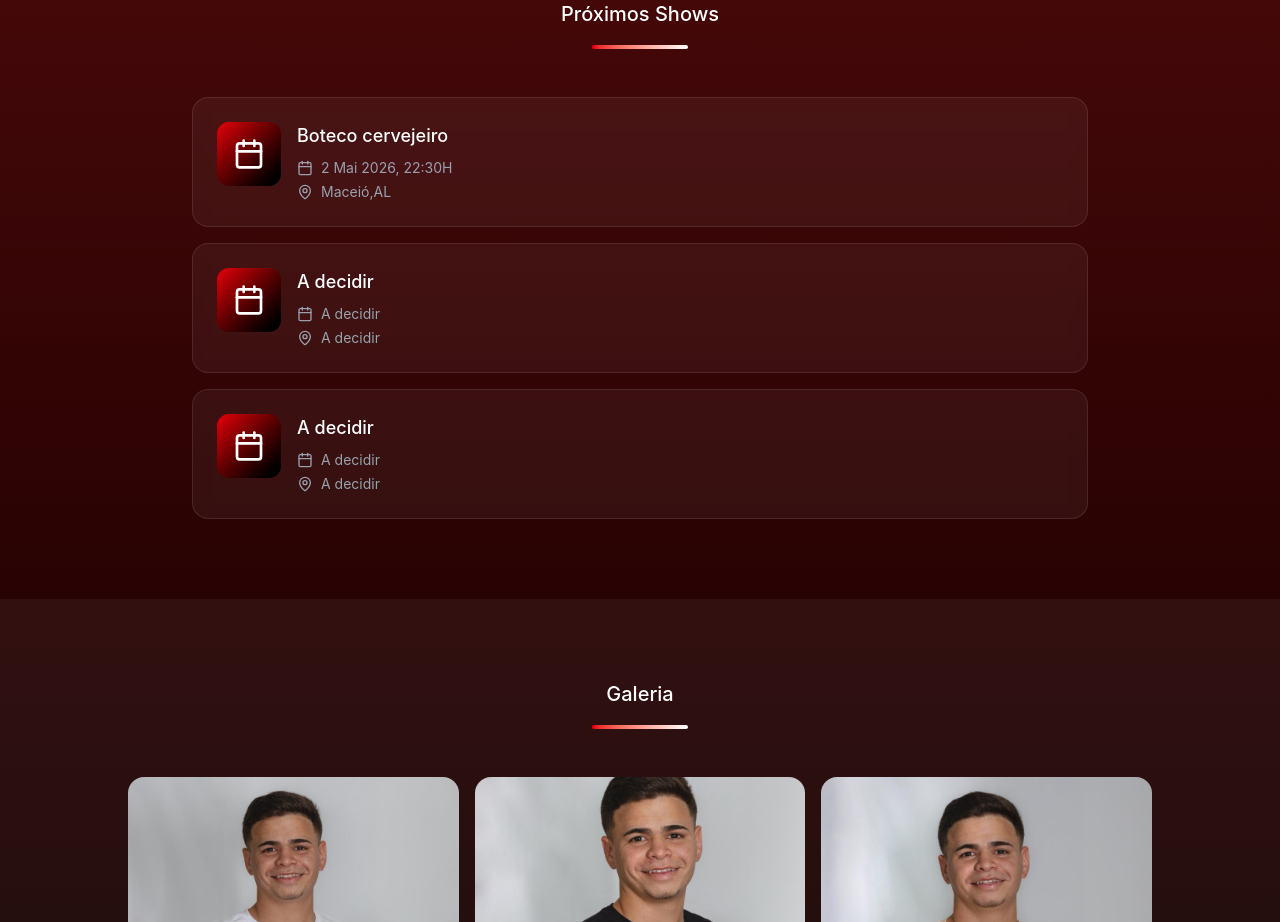
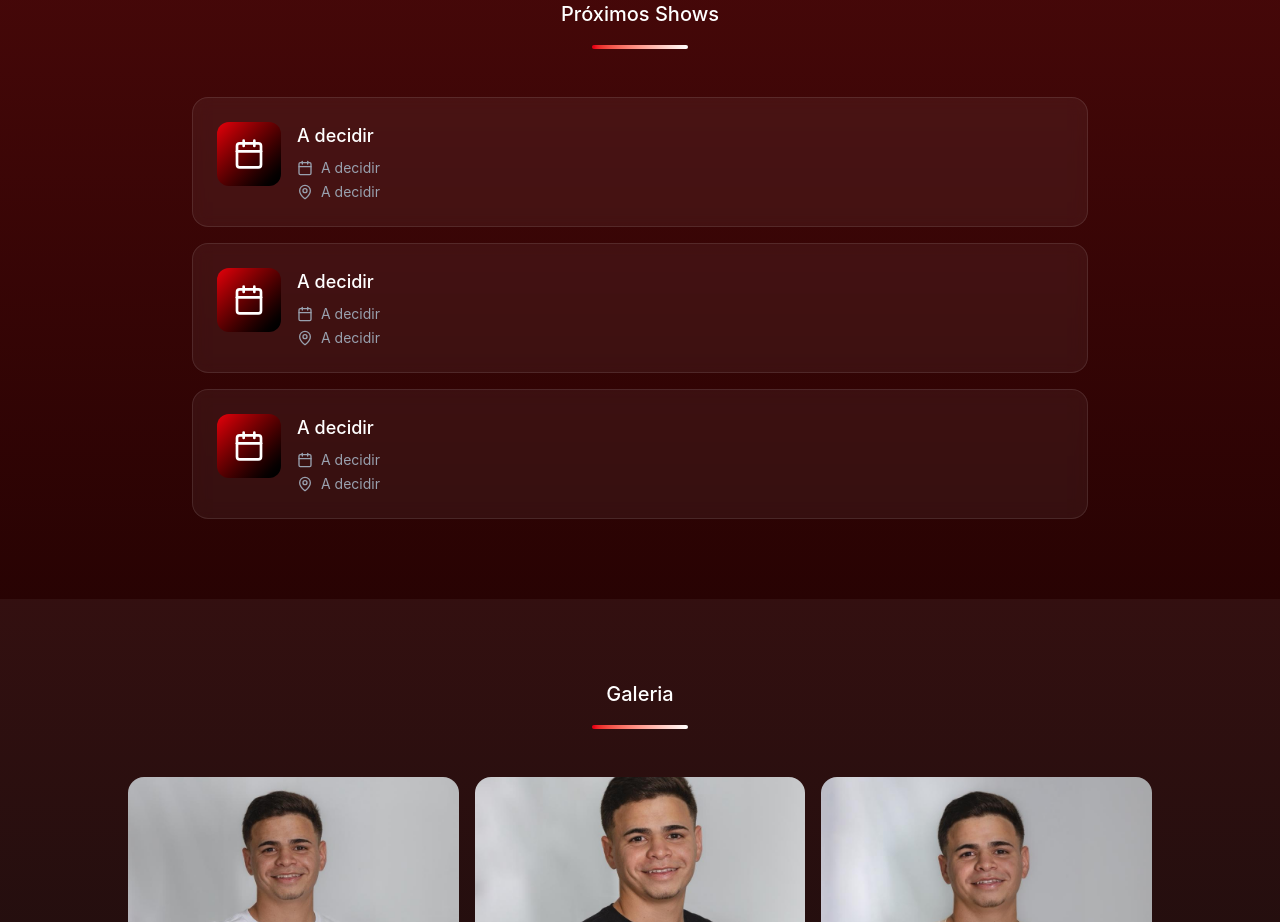
Before and after one commit to Emerson08000/Kleber_estilizado, a React (Vite) app: page / in a window 1280 px wide. Shown: the part 2160-3082 px from the top of the page. Built offline with nearby package versions, Linux system fonts and the light colour scheme.

Commit message:
update: horario do show

```diff
--- a/src/app/App.tsx
+++ b/src/app/App.tsx
@@ -69,9 +69,9 @@ export default function App() {
 
   const shows = [
     {
-      data: '2 Mai 2026, 22:30H ',
-      local: 'Boteco cervejeiro',
-      cidade: 'Maceió,AL'
+      data: 'A decidir ',
+      local: 'A decidir',
+      cidade: 'A decidir'
     },
     {
       data: 'A decidir',
```
